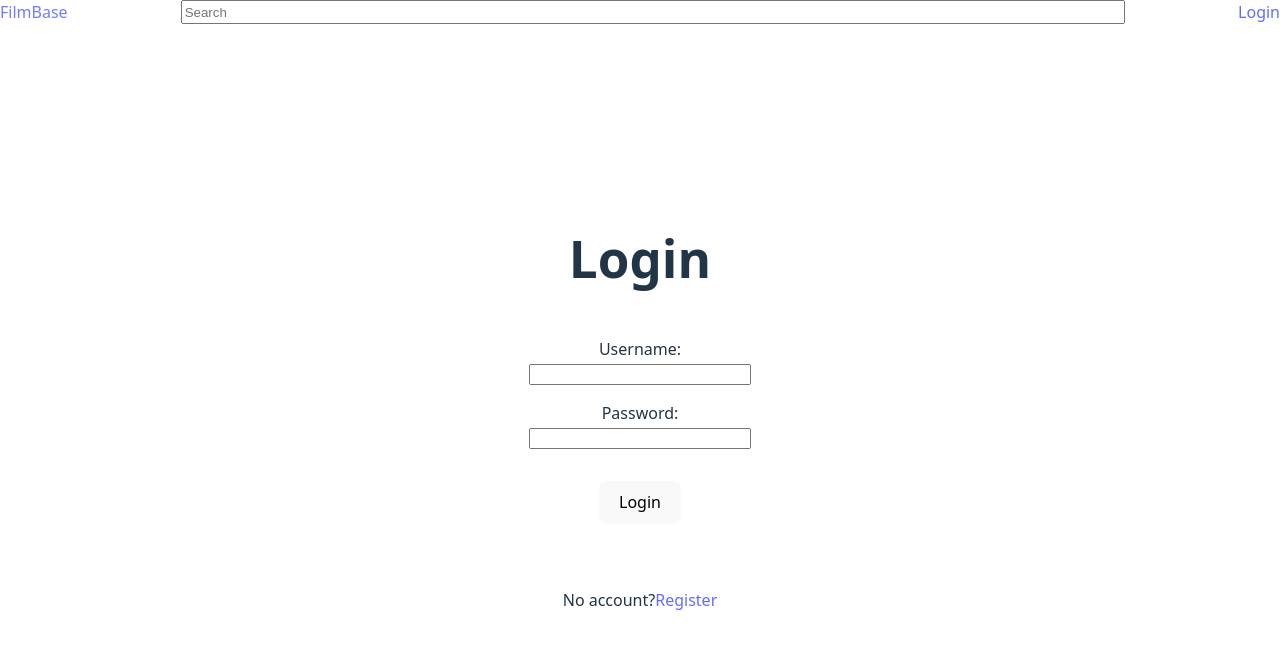
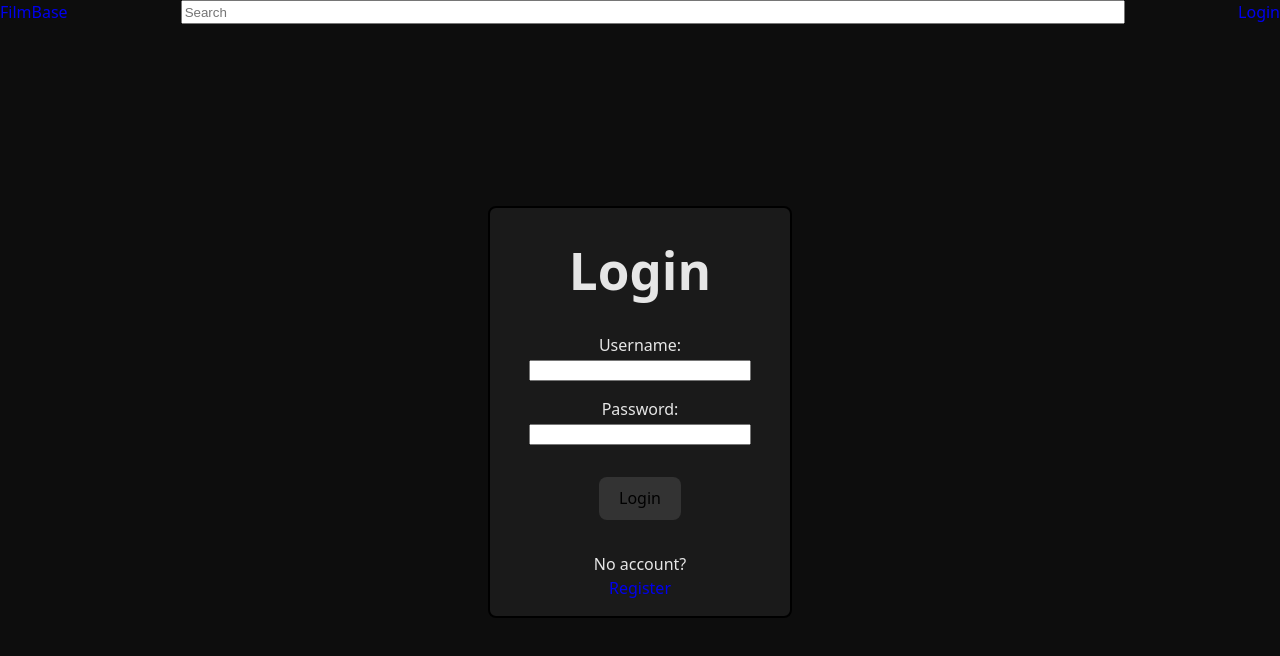
Before and after one commit to Mkkami/serwis-filmowy, a React (Vite) app in the folder front/: page /login in a window 1280 px wide. Shown: the top 656 px of the page. Built offline with nearby package versions, Linux system fonts and the light colour scheme.

Commit message:
change default colors

```diff
--- a/front/src/components/AuthForm.jsx
+++ b/front/src/components/AuthForm.jsx
@@ -1,5 +1,6 @@
 import { useReducer } from "react"
 import { loginFormReducer, initialState, formActions } from "./LoginFormReducer"
+import "../styles/AuthForm.css"
 
 function AuthForm({onValidate, onSubmit, action}) {
     const [state, dispatch] = useReducer(loginFormReducer, initialState)
@@ -31,12 +32,12 @@ function AuthForm({onValidate, onSubmit, action}) {
             <div>
                 <label htmlFor="username">Username:</label>
                 <input type="text" name="username" value={state.values["username"]} onChange={handleChange} />
-                {state.errors["username"] && <p>{state.errors["username"]}</p>}
+                {state.errors["username"] && <p className="error">{state.errors["username"]}</p>}
             </div>
             <div>
                 <label htmlFor="password">Password:</label>
                 <input type="password" name="password" value={state.values["password"]} onChange={handleChange} />
-                {state.errors["password"] && <p>{state.errors["password"]}</p>}
+                {state.errors["password"] && <p className="error">{state.errors["password"]}</p>}
             </div>
             <button type="submit">{action}</button>
         </form>
--- a/front/src/pages/Login.jsx
+++ b/front/src/pages/Login.jsx
@@ -1,5 +1,4 @@
 import { Link, useNavigate } from "react-router-dom";
-import '../styles/LoginForm.css'
 import { login } from "../api/auth";
 import { useState } from "react";
 import AuthForm from "../components/AuthForm";
@@ -30,15 +29,15 @@ function Login() {
     }
 
     return (
-    <>
+    <div className="form">
         <h1>Login</h1>
         <AuthForm onSubmit={handleSubmit} onValidate={handleValidate} action={"Login"}/>
-        <p>{error}</p>
+        <p className="error">{error}</p>
         <p>No account?
-            <Link to="/register">
-             Register</Link>
+        <br></br>
+        <Link to="/register"> Register</Link>
         </p>
-    </>
+    </div>
     )
 }
 export default Login;
--- a/front/src/pages/Register.jsx
+++ b/front/src/pages/Register.jsx
@@ -1,6 +1,5 @@
 import { useNavigate, Link } from "react-router-dom";
 import AuthForm from "../components/AuthForm";
-import "../styles/LoginForm.css"
 import { useState } from "react";
 import { register } from "../api/auth";
 
@@ -38,15 +37,15 @@ function Register() {
     }
 
     return (
-    <>
+    <div className="form">
         <h1>Register</h1>
         <AuthForm onSubmit={handleSubmit} onValidate={handleValidate} action="Register" />
-        <p>{error}</p>
+        <p className="error">{error}</p>
         <p>Already have an account?
-            <Link to="/login">
-             Login</Link>
+        <br></br>
+        <Link to="/login">Login</Link>
         </p>
-    </>
+    </div>
     )
 }
 export default Register;
--- /dev/null
+++ b/front/src/styles/AuthForm.css
@@ -0,0 +1,13 @@
+form > *{
+    margin: 1em;
+}
+
+.error {
+    color: red;
+}
+
+.form {
+    border: 2px solid black;
+    border-radius: 8px;
+    background-color: var(--bg-second);
+}
--- a/front/src/styles/LoginForm.css
+++ /dev/null
@@ -1,3 +0,0 @@
-form > *{
-    margin: 1em;
-}
--- a/front/src/styles/index.css
+++ b/front/src/styles/index.css
@@ -4,22 +4,22 @@
   font-weight: 400;
 
   color-scheme: light dark;
-  color: rgba(255, 255, 255, 0.87);
-  background-color: #242424;
 
   font-synthesis: none;
   text-rendering: optimizeLegibility;
   -webkit-font-smoothing: antialiased;
   -moz-osx-font-smoothing: grayscale;
+
+  --bg: hsl(0,0%,5%);
+  --bg-second: hsl(0,0%, 10%);
+  --bg-highlight: hsl(0,0%, 20%);
+
+  --text-heading: hsl(0,0%, 90%);
+  --text: hsl(0,0%, 80%);
 }
 
 a {
-  font-weight: 500;
-  color: #646cff;
   text-decoration: inherit;
-}
-a:hover {
-  color: #535bf2;
 }
 
 body {
@@ -40,9 +40,10 @@ button {
   font-size: 1em;
   font-weight: 500;
   font-family: inherit;
-  background-color: #1a1a1a;
   cursor: pointer;
   transition: border-color 0.25s;
+
+  background-color: var(--bg-highlight);
 }
 button:hover {
   border-color: #646cff;
@@ -52,15 +53,18 @@ button:focus-visible {
   outline: 4px auto -webkit-focus-ring-color;
 }
 
-@media (prefers-color-scheme: light) {
+body {
+  background-color: var(--bg);
+  color: var(--text-heading);
+}
+
+/* @media (prefers-color-scheme: light) {
   :root {
-    color: #213547;
-    background-color: #ffffff;
+    --main: hsl(0,0%,95%);
+    --secondary: hsl(0,0%, 10%);
+    --highlight: hsl(0,0%, 20%);
+
+    --text-heading: hsl(0,0%, 90%);
+    --text: hsl(0,0%, 80%);
   }
-  a:hover {
-    color: #747bff;
-  }
-  button {
-    background-color: #f9f9f9;
-  }
-}
+} */
```
